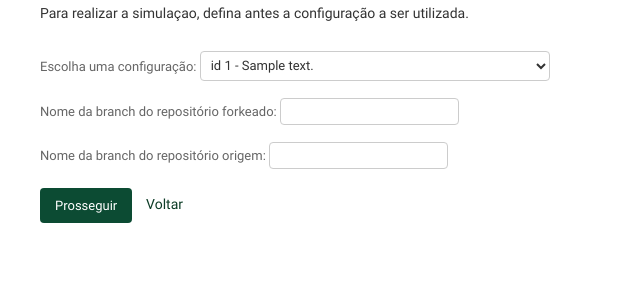
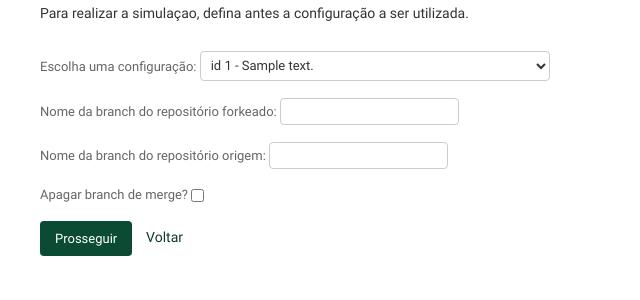
Before and after one commit to arthurpabr/forkuptool, a Django app: page /simular_conflitos/ in a window 1280 px wide. Shown: the part 199-499 px from the top of the page, without its empty margins (0-640 px from the left). Run offline with Django 3.2, Linux system fonts and the light colour scheme; tables that the repository leaves empty hold one stand-in row (values such as "Sample post"); some libraries are stand-ins or nearby versions.

Commit message:
Melhorias na simulação - gerando xls e apagando ou não branch de merge

```diff
--- a/analyze/forms.py
+++ b/analyze/forms.py
@@ -38,3 +38,16 @@ class VisualizarComparacaoRepositoriosForm(forms.Form):
 
 	comparacao_escolhida = forms.ChoiceField(label='Escolha uma comparação para visualização', label_suffix=': ', \
 		required=True, choices=(), widget=forms.Select(attrs={'style':'width: 350px;'}))
+
+
+class SimularConflitosForm(forms.Form):
+
+	def __init__(self, configuracaoferramenta_choices, *args, **kwargs):
+		super(SimularConflitosForm, self).__init__(*args, **kwargs)
+		self.fields['configuracaoferramenta_escolhida'].choices = configuracaoferramenta_choices
+
+	configuracaoferramenta_escolhida = forms.ChoiceField(label='Escolha uma configuração', label_suffix=': ', \
+		required=True, choices=(), widget=forms.Select(attrs={'style':'width: 350px;'}))
+	nome_branch_forkeado = forms.CharField(max_length=50,label='Nome da branch do repositório forkeado')
+	nome_branch_origem = forms.CharField(max_length=50,label='Nome da branch do repositório origem')
+	apagar_branch_merge = forms.BooleanField(initial=False, required=True, label='Apagar branch de merge?')
--- a/analyze/templates/simular_conflitos_show.html
+++ b/analyze/templates/simular_conflitos_show.html
@@ -56,7 +56,7 @@
 <p>&nbsp;</p>
 
 <p>
-    <a class="btn btn-info btn-mini" href="{% url 'simular_conflitos_xls' configuracaoferramenta_escolhida nome_branch_origem nome_branch_forkeado %}" role="button">Exportar para XLS</a>
+    <a class="btn btn-info btn-mini" href="{% url 'simular_conflitos_xls' configuracaoferramenta_escolhida nome_branch_origem nome_branch_forkeado apagar_branch_merge %}" role="button">Exportar para XLS</a>
 </p>
 <p>&nbsp;</p>
 <p>&nbsp;</p>
--- a/analyze/urls.py
+++ b/analyze/urls.py
@@ -7,7 +7,7 @@ urlpatterns = [
 	url(r'^info_criacao_client/', views.info_criacao_client, name='info_criacao_client'),
 	url(r'^analisar_timeline/', views.analisar_timeline, name='analisar_timeline'),
 	url(r'^simular_conflitos/', views.simular_conflitos, name='simular_conflitos'),
-    url(r'^simular_conflitos_xls/(?P<configuracaoferramenta_escolhida>\d+)/(?P<nome_branch_origem>\w+)/(?P<nome_branch_forkeado>\w+)/$', views.simular_conflitos_xls, name='simular_conflitos_xls'),
+    url(r'^simular_conflitos_xls/(?P<configuracaoferramenta_escolhida>\d+)/(?P<nome_branch_origem>\w+)/(?P<nome_branch_forkeado>\w+)/(?P<apagar_branch_merge>\w+)$', views.simular_conflitos_xls, name='simular_conflitos_xls'),
 	url(r'^comparar_repositorios/', views.comparar_repositorios, name='comparar_repositorios'),
 	url(r'^check_thread/(?P<id>[0-9]+)/?$',views.check_thread_task, name='check_thread_task'),
 	url(r'^visualizar_comparacao_repositorios/', views.visualizar_comparacao_repositorios, name='visualizar_comparacao_repositorios'),
--- a/analyze/views.py
+++ b/analyze/views.py
@@ -14,7 +14,7 @@
 from binaryornot.check import is_binary
 
 from .forms import AnalisarTimelineForm, CompararRepositoriosForm, \
-	VisualizarComparacaoRepositoriosForm
+	VisualizarComparacaoRepositoriosForm, SimularConflitosForm
 from execution.forms import ExecutarFerramentaForm
 
 from configuration.models import ConfiguracaoGeral, ConfiguracaoFerramenta, \
@@ -226,7 +226,7 @@
 
 
 
-def simular_conflitos_do(configuracaoferramenta_escolhida, nome_branch_origem, nome_branch_forkeado):
+def simular_conflitos_do(configuracaoferramenta_escolhida, nome_branch_origem, nome_branch_forkeado, apagar_branch_merge):
 	logs_de_execucao = []
 	arquivos_com_conflito = []
 	arquivos_e_trechos = dict()
@@ -250,17 +250,22 @@
 	hash_ultimo_commit_origem = gr.get_head().hash[0:7]
 	print(hash_ultimo_commit_origem)
 	gr.git().checkout(nome_branch_forkeado)
+	str_time = str(datetime.timestamp(datetime.now())).split('.')[0]
 	nome_branch_merge = 'merge_origem_'+str(hash_ultimo_commit_origem)
 	nome_branch_merge+= '_forkeado_'+str(hash_ultimo_commit_forkeado)
+	nome_branch_merge+= '_t'+str_time
 	logs_de_execucao.append('Criando branch de merge: '+nome_branch_merge)
 	gr.git().branch(nome_branch_merge)
 	gr.git().checkout(nome_branch_merge)
 
 	logs_de_execucao.append('Fazendo o merge')
+	houve_conflitos = False
 	try:
 		# tenta fazer o merge; se executar sem erros é porque não houve conflito
 		gr.git().merge(nome_branch_origem)
+
 	except Exception as e:
+		houve_conflitos = True
 		linhas_com_erro = str(e)
 		linhas_com_erro = linhas_com_erro.split('\n')
 		arquivos_com_conflito = identificar_arquivos_em_conflito(linhas_com_erro)
@@ -279,15 +284,21 @@
 				linhas_conflitantes.append(('todo o arquivo', 'arquivo binário'))
 
 			arquivos_e_trechos[caminho_completo] = linhas_conflitantes
+
+	if houve_conflitos and apagar_branch_merge:
 		gr.git().merge('--abort')
+		gr.git().checkout('master')
+		logs_de_execucao.append('Desfazendo o merge')
+		# apaga a branch do merge, fazendo uso de shell script externo
+		shell_result = subprocess.run(["./apagar_branch.sh",nome_branch_merge], stdout=subprocess.PIPE)
+		shell_result_as_string = shell_result.stdout.decode('utf-8')
+		for r in shell_result_as_string.split('\n'):
+			logs_de_execucao.append(r)
 
-	logs_de_execucao.append('Desfazendo o merge')
-	gr.git().checkout('master')
-	# apaga a branch do merge, fazendo uso de shell script externo
-	shell_result = subprocess.run(["./apagar_branch.sh",nome_branch_merge], stdout=subprocess.PIPE)
-	shell_result_as_string = shell_result.stdout.decode('utf-8')
-	for r in shell_result_as_string.split('\n'):
-		logs_de_execucao.append(r)
+	elif houve_conflitos and not apagar_branch_merge:
+		gr.git().add('.')
+		gr.git().commit('-m "Commit SEM resolver conflitos"')
+		gr.git().checkout('master')
 
 	return (logs_de_execucao, arquivos_e_trechos)
 
@@ -307,7 +318,7 @@
 
 	# se GET cria o formulário em branco
 	if request.method == 'GET':
-		form = ExecutarFerramentaForm(configuracaoferramenta_choices_to_choicefield)
+		form = SimularConflitosForm(configuracaoferramenta_choices_to_choicefield)
 		title = 'Forkuptool - Módulo de análise de repositórios'
 		subtitle = 'Selecione uma configuração para continuar'
 		return render(request, 'simular_conflitos.html', locals())
@@ -316,16 +327,26 @@
 	# se POST será necessário processar os dados do formulário
 	elif request.method == 'POST':
 		configuracaoferramenta_escolhida = None
+		apagar_branch_merge = None
 		nome_branch_forkeado = request.POST['nome_branch_forkeado']
 		nome_branch_origem = request.POST['nome_branch_origem']
 
 		if 'configuracaoferramenta_escolhida' in request.POST:
 			configuracaoferramenta_escolhida = request.POST['configuracaoferramenta_escolhida']
 
+		if 'apagar_branch_merge' in request.POST:
+			apagar_branch_merge = request.POST['apagar_branch_merge']
+
+		if apagar_branch_merge:
+			apagar_branch_merge = True
+		else:
+			apagar_branch_merge = False
+
 		if configuracaoferramenta_escolhida and nome_branch_forkeado and nome_branch_origem:
 			logs_de_execucao = None
 			arquivos_e_trechos = None
-			logs_e_arquivos = simular_conflitos_do(configuracaoferramenta_escolhida, nome_branch_origem, nome_branch_forkeado)
+			logs_e_arquivos = simular_conflitos_do(configuracaoferramenta_escolhida, nome_branch_origem, \
+				nome_branch_forkeado, apagar_branch_merge)
 			logs_de_execucao = logs_e_arquivos[0]
 			arquivos_e_trechos = logs_e_arquivos[1]
 
@@ -339,12 +360,15 @@
 					max_da_vez = len(trechos)
 			numero_max_colunas = max_da_vez+2
 
+			print(('configuracao: {}, branch origem: {}, branch forkeado: {}, apagar branch merge: {}')\
+				.format(configuracaoferramenta_escolhida, nome_branch_origem, nome_branch_forkeado, apagar_branch_merge))
+
 			title = 'Forkuptool - Módulo de análise de repositórios'
 			subtitle = 'Simulação de conflitos de mesclagem'
 			return render(request, 'simular_conflitos_show.html', locals())
 
 		else:
-			form = ExecutarFerramentaForm(configuracaoferramenta_choices_to_choicefield)
+			form = SimularConflitosForm(configuracaoferramenta_choices_to_choicefield)
 			messages = {('Necessário informar todos os campos', 'errornote')}
 			title = 'Forkuptool - Módulo de análise de repositórios'
 			subtitle = 'Simulação de conflitos de mesclagem'
@@ -352,12 +376,14 @@
 
 
 
-def simular_conflitos_xls(request, configuracaoferramenta_escolhida, nome_branch_origem, nome_branch_forkeado):
-	print(('configuracao: {}, branch origem: {}, branch forkeado: {}').format(configuracaoferramenta_escolhida, nome_branch_origem, nome_branch_forkeado))
+def simular_conflitos_xls(request, configuracaoferramenta_escolhida, nome_branch_origem, nome_branch_forkeado, apagar_branch_merge):
+	print(('configuracao: {}, branch origem: {}, branch forkeado: {}, apagar branch merge: {}')\
+		.format(configuracaoferramenta_escolhida, nome_branch_origem, nome_branch_forkeado, apagar_branch_merge))
 
 	logs_de_execucao = None
 	arquivos_e_trechos = None
-	logs_e_arquivos = simular_conflitos_do(configuracaoferramenta_escolhida, nome_branch_origem, nome_branch_forkeado)
+	logs_e_arquivos = simular_conflitos_do(configuracaoferramenta_escolhida, nome_branch_origem, \
+		nome_branch_forkeado, apagar_branch_merge)
 	logs_de_execucao = logs_e_arquivos[0]
 	arquivos_e_trechos = logs_e_arquivos[1]
 
--- a/execution/forms.py
+++ b/execution/forms.py
@@ -8,5 +8,3 @@ class ExecutarFerramentaForm(forms.Form):
 
 	configuracaoferramenta_escolhida = forms.ChoiceField(label='Escolha uma configuração', label_suffix=': ', \
 		required=True, choices=(), widget=forms.Select(attrs={'style':'width: 350px;'}))
-	nome_branch_forkeado = forms.CharField(max_length=50,label='Nome da branch do repositório forkeado')
-	nome_branch_origem = forms.CharField(max_length=50,label='Nome da branch do repositório origem')
```
